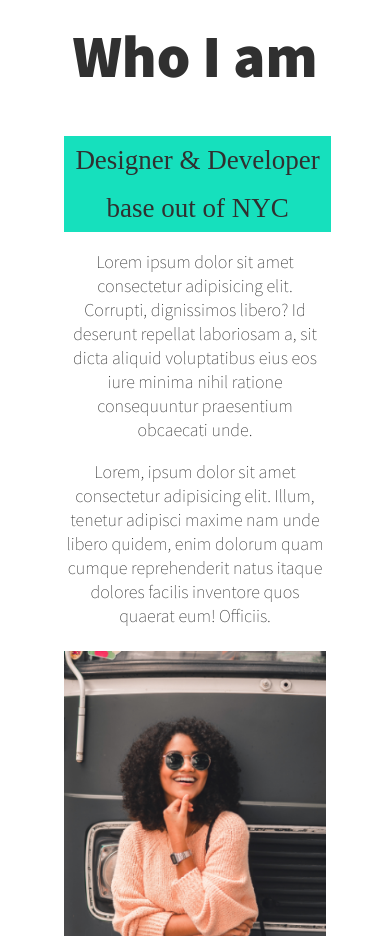
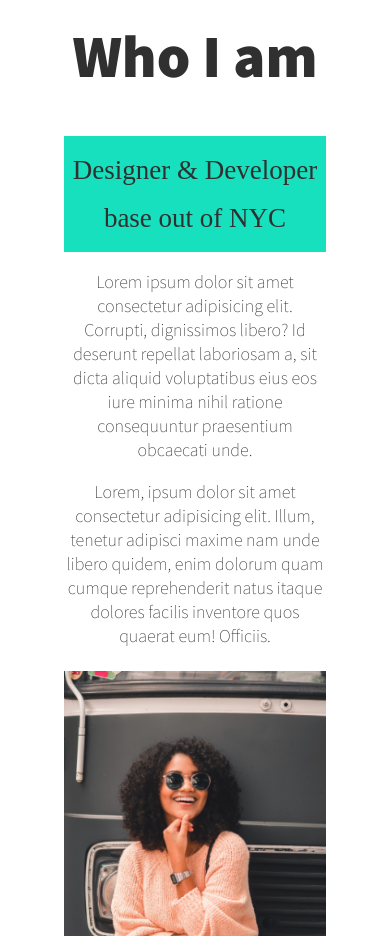
Before and after one commit to Successagent/Portfolio-Website, a plain HTML site: page docs/index.html in a window 390 px wide. Shown: the part 1940-2876 px from the top of the page. Drawn offline with Linux system fonts and the light colour scheme.

Commit message:
fourth commit

```diff
--- a/docs/style.css
+++ b/docs/style.css
@@ -99,6 +99,7 @@ img {
     #intro {
         display: block;
         margin-top: 0;
+
     }
 
     #intro-p1 {
@@ -106,9 +107,8 @@ img {
         font: normal normal normal 27px/48px Source Code Pro;
         letter-spacing: 0px;
         color: #303030;
-        width: 267px;
         margin: auto;
-
+        padding: 10px 0;
     }
 
     .intro-text {
@@ -320,18 +320,20 @@ footer {
     gap: 36px;
 }
 
-footer p  {
+footer p {
     margin: 0;
     padding: 0;
     font: normal normal 900 24px/24px Source Sans Pro;
     letter-spacing: 0px;
     color: #16E0BD;
 }
+
 footer a {
     font: normal normal 900 24px/24px Source Sans Pro;
     letter-spacing: 0px;
     color: #16E0BD;
 }
+
 .icon {
     display: flex;
     gap: 57px;
```
